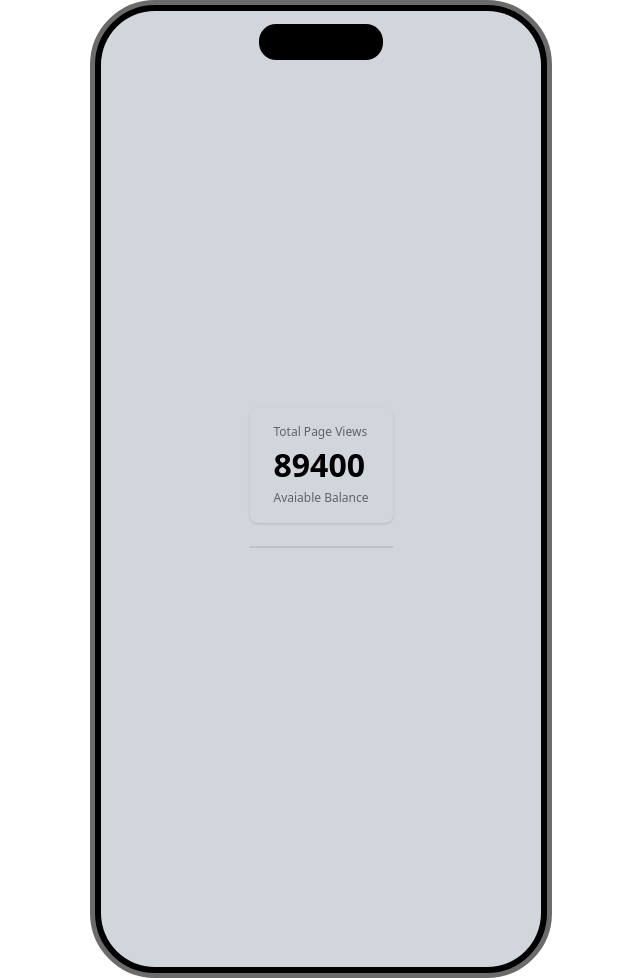
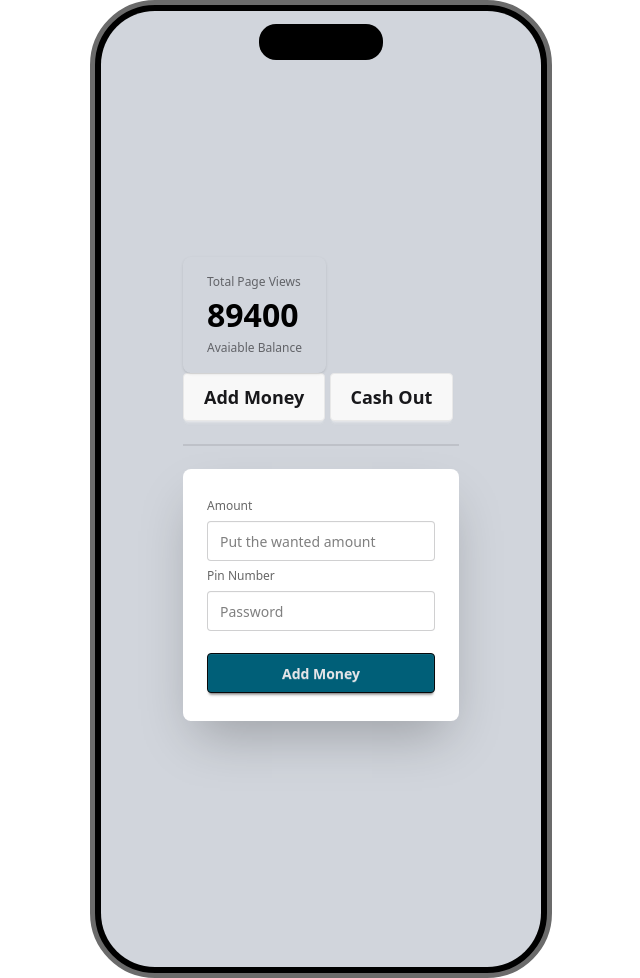
Before and after one commit to TM-Tareq/payoo-mfs, a website: page home.html in a window 1280 px wide. Shown: the top 978 px of the page, without its empty margins (319-959 px from the left). Drawn offline with nearby package versions, Linux system fonts and the light colour scheme.

Commit message:
home html complete

```diff
--- a/home.html
+++ b/home.html
@@ -23,11 +23,28 @@
                         </div>
                       </div>
                  </div>
-
-                 <div class="divider"></div>
+                 <!-- user action button -->
+                  <div>
+                    <button class="btn btn-lg">Add Money</button>
+                    <button class="btn btn-lg">Cash Out</button>
+                  </div>
+                  <div class="divider"></div>
+                    <!-- add money form start -->
+                    <div class="card bg-base-100 w-full max-w-sm shrink-0 shadow-2xl">
+                        <div class="card-body">
+                          <fieldset class="fieldset">
+                            <label class="label">Amount</label>
+                            <input type="text" class="input" placeholder="Put the wanted amount" />
+                            <label class="label">Pin Number</label>
+                            <input type="password" class="input" placeholder="Password" autocomplete="off"/>
+                            <button class="btn btn-neutral mt-4 bg-cyan-800">Add Money</button>
+                          </fieldset>
+                        </div>
+                      </div>
+                     <!-- add money form end -->
 
             </div>
         </div>
     </main>
 </body>
-</html>
+</html>?
```
